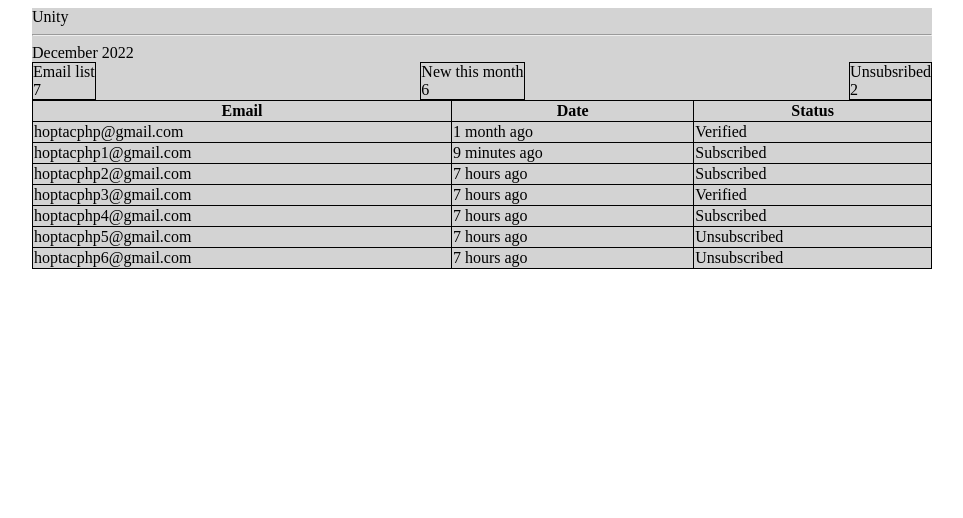
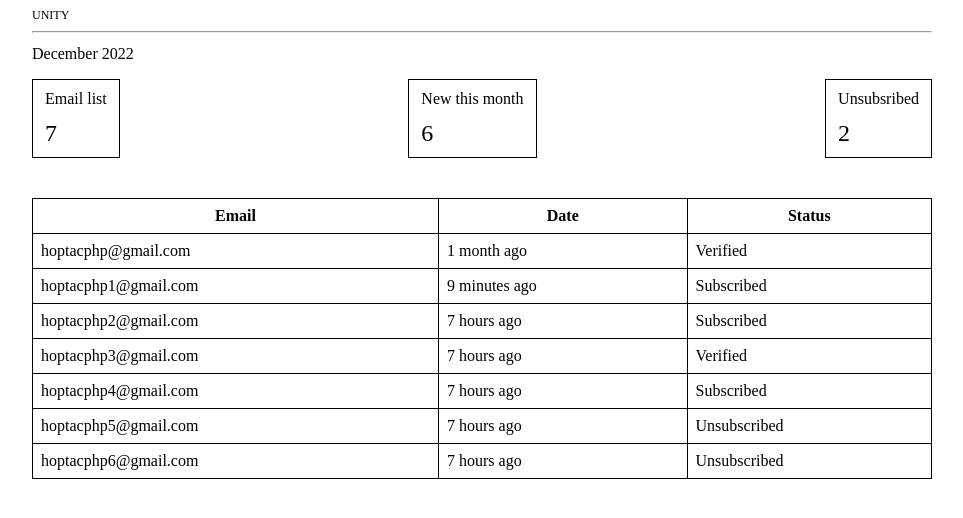
Before and after one commit to tlandn/trathanhlan-konigle-test, a Django app: page / in a window 1280 px wide. Shown: the top 518 px of the page, without its empty margins (158-1121 px from the left). Run offline with Django 4.2, Linux system fonts and the light colour scheme; data comes from the database, SQL or seed files in the repository; parts of the project's set-up code (start-up, migrations or seed data) failed here and were passed over.

Commit message:
add styling

```diff
--- a/unity_project/static/css/base.css
+++ b/unity_project/static/css/base.css
@@ -1,7 +1,16 @@
 .container {
   max-width: 900px;
   margin: 0 auto;
-  background: lightgray;
+  /* background: lightgray; */
+}
+
+.title {
+  font-size: 12px;
+}
+
+.month_year {
+  margin-top: 12px;
+  margin-bottom: 16px;
 }
 
 .stats {
@@ -11,13 +20,27 @@
 
 .each-stats {
   border: 1px solid black;
+  padding: 10px 12px;
+}
+
+.stat-title {
+  margin-bottom: 12px;
+}
+
+.count {
+  font-size: 24px;
 }
 
 .email-list {
   width: 100%;
+  margin-top: 40px;
 }
 
 table, th, td {
   border: 1px solid black;
   border-collapse: collapse;
 }
+
+th, td {
+  padding: 8px;
+}
--- a/unity_project/templates/home.html
+++ b/unity_project/templates/home.html
@@ -1,22 +1,21 @@
 {% extends "base.html" %}
-{% load humanize %}
 {% block content %}
   <div class="container">
-     Unity
+     <div class="title">UNITY</div>
      <hr/>
-     <div>{{month_year}}</div>
+     <div class="month_year">{{month_year}}</div>
      <div class="stats">
         <div class="each-stats">
-          <div>Email list</div>
-          <div>{{emails_subscribed_count}}</div>
+          <div class="stat-title">Email list</div>
+          <div class="count">{{emails_subscribed_count}}</div>
         </div>
         <div class="each-stats">
-          <div>New this month</div>
-          <div>{{emails_new_count}}</div>
+          <div class="stat-title">New this month</div>
+          <div class="count">{{emails_new_count}}</div>
         </div>
         <div class="each-stats">
-          <div>Unsubsribed</div>
-          <div>{{emails_unsubscribed_count}}</div>
+          <div class="stat-title">Unsubsribed</div>
+          <div class="count">{{emails_unsubscribed_count}}</div>
         </div>
      </div>
      <table class="email-list">
```
Also changed, not shown: unity_project/README.md.
